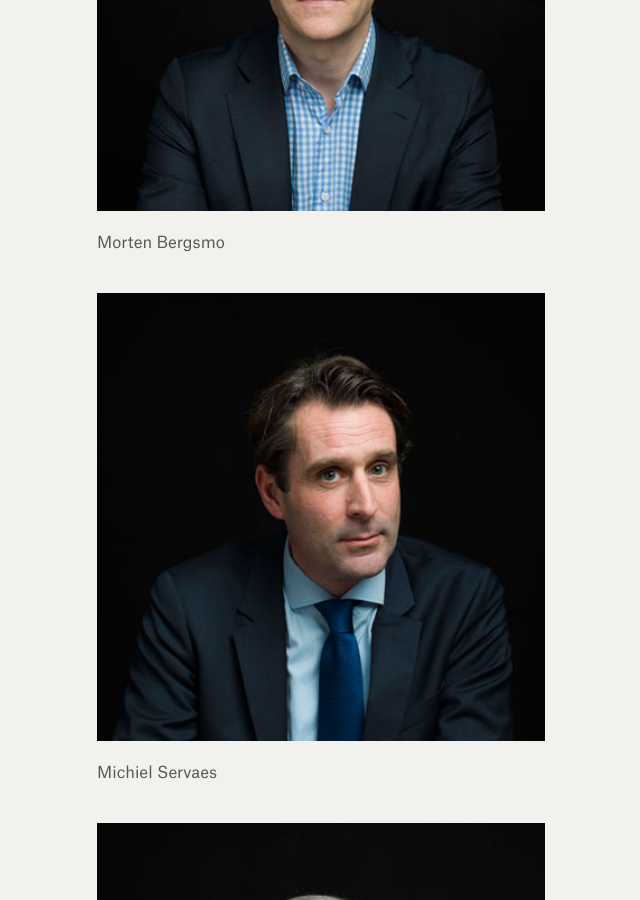
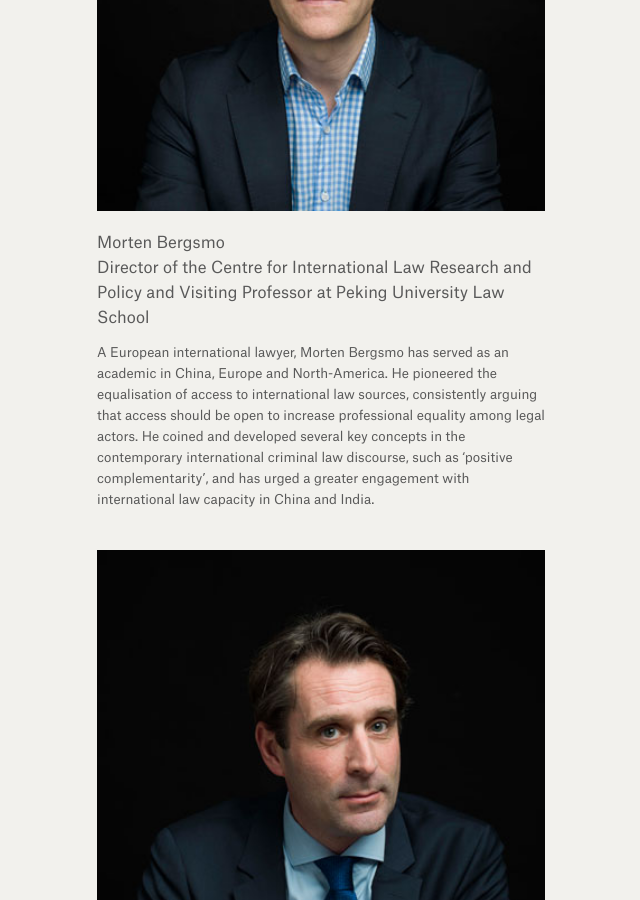
Before and after one commit to weights-and-measures/weights-and-measures.github.io, a Jekyll site: the page built from photographs.html, in a window 1280 px wide and 900 px high, scrolled down 12936 px. Shown: the whole window, without its empty margins (319-959 px from the left). Built offline with Jekyll 4.4.1, drawn with Linux system fonts in a browser that asks for light colours.

Commit message:
Updated D17

```diff
--- a/_photographs/d17.markdown
+++ b/_photographs/d17.markdown
@@ -6,4 +6,6 @@ position: 49
 
 ![morten_bergsmo04.jpg](/uploads/morten_bergsmo04.jpg)
 
-Morten Bergsmo
+Morten Bergsmo <br> Director of the Centre for International Law Research and Policy and Visiting Professor at Peking University Law School
+
+A European international lawyer, Morten Bergsmo has served as an academic in China, Europe and North-America. He pioneered the equalisation of access to international law sources, consistently arguing that access should be open to increase professional equality among legal actors. He coined and developed several key concepts in the contemporary international criminal law discourse, such as 'positive complementarity’, and has urged a greater engagement with international law capacity in China and India.
```
